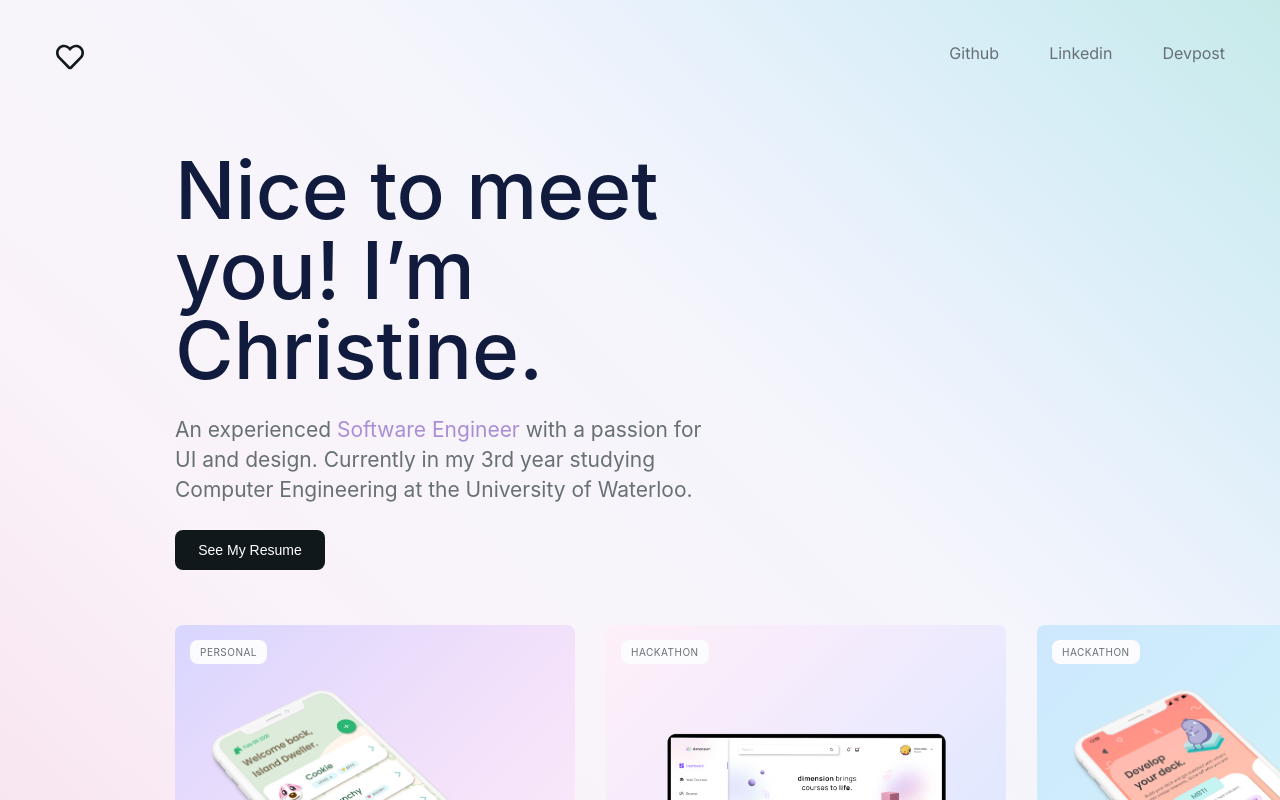
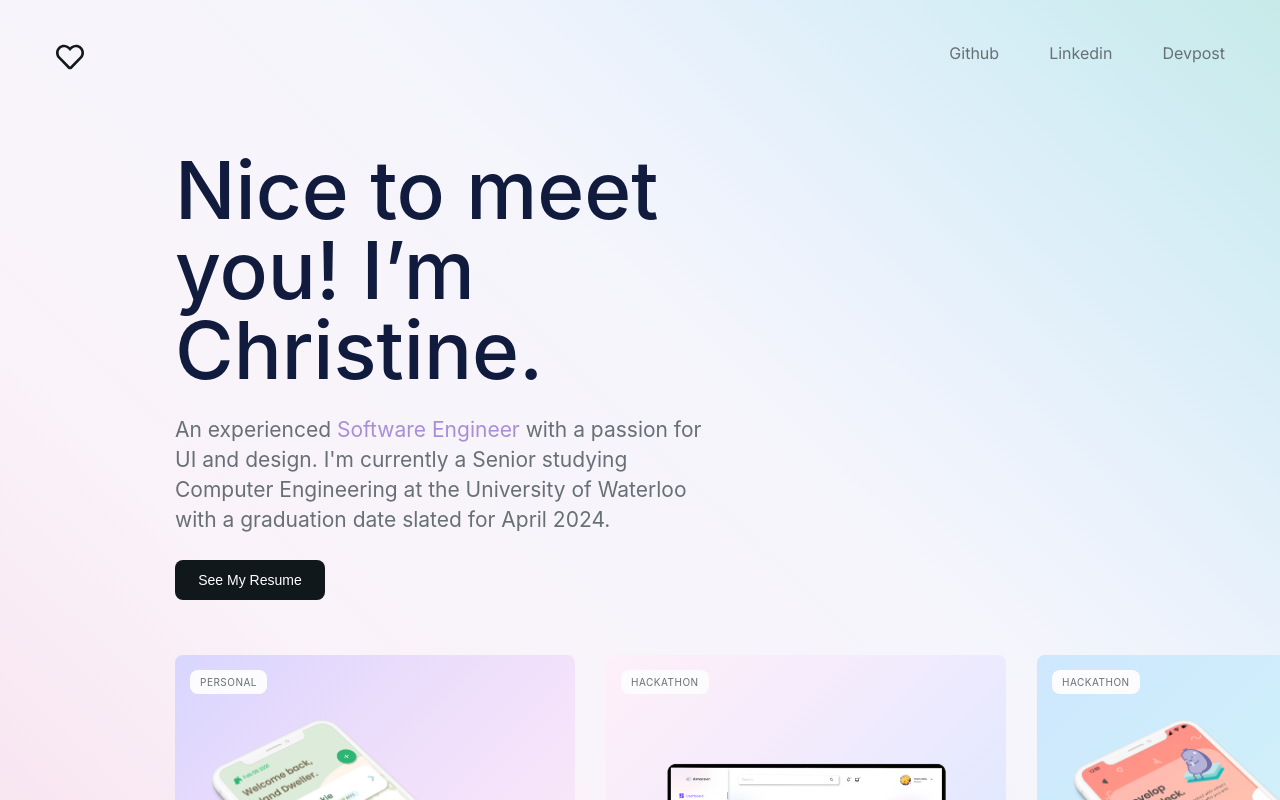
Before and after one commit to christinetrac/me, a React (Create React App) app: page / in a window 1280 px wide. Shown: the top 800 px of the page. Built offline with nearby package versions, Linux system fonts and the light colour scheme.

Commit message:
Update Home.js

```diff
--- a/src/Containers/Home/Home.js
+++ b/src/Containers/Home/Home.js
@@ -207,7 +207,7 @@ export default function Home(props) {
                 <div className={styles.title}>Nice to meet you! I’m Christine.</div>
                 <div className={styles.subtitle}>
                     An experienced <span>Software Engineer</span> with a passion for UI and design.
-                    Currently in my 3rd year studying Computer Engineering at the University of Waterloo.
+                    I'm currently a Senior studying Computer Engineering at the University of Waterloo with a graduation date slated for April 2024.
                 </div>
                 <button
                     className={props.isMobile && styles.noMargin}
```
